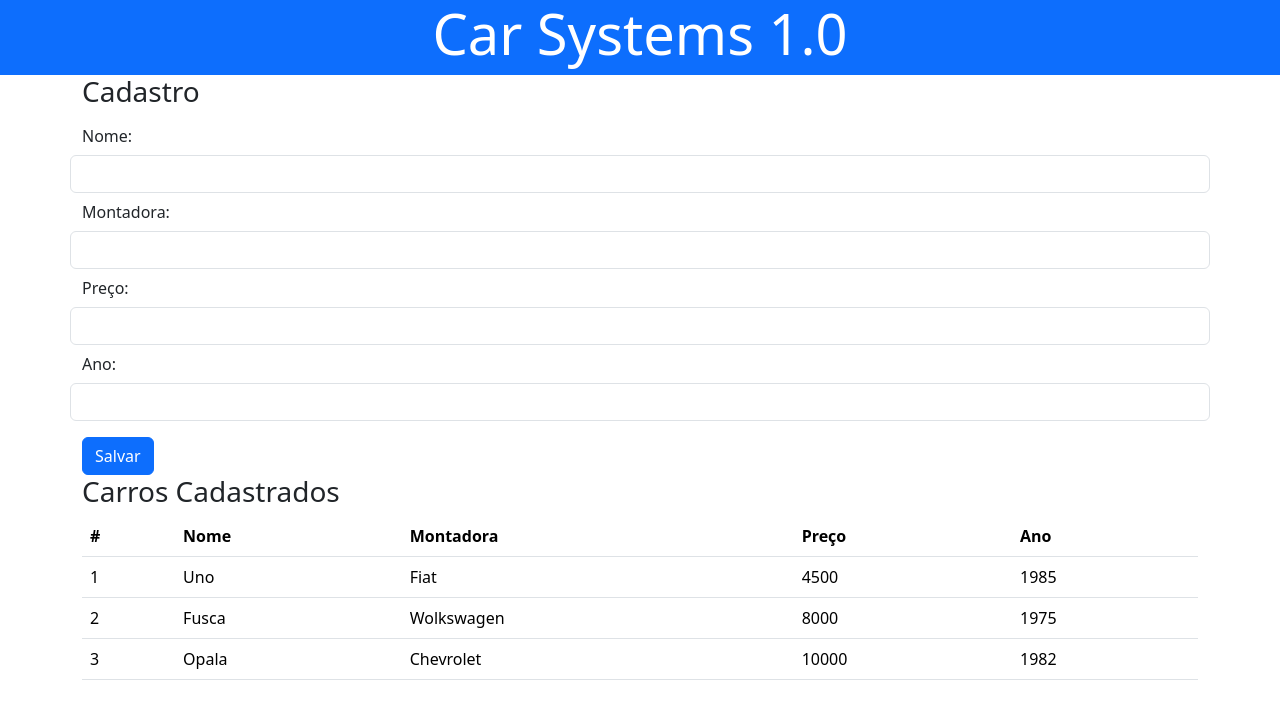
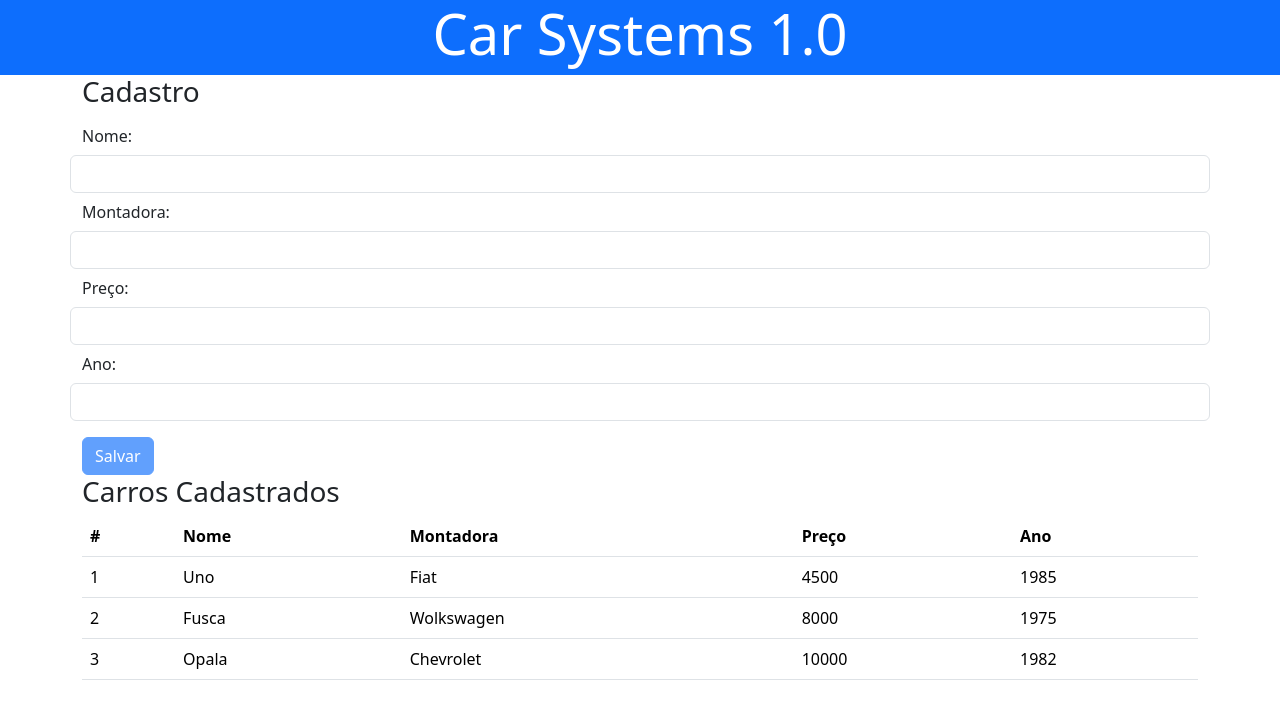
Before and after one commit to Vinist021/Cadastro_Carros, an Angular app: page / in a window 1280 px wide. Shown: the top 708 px of the page. Built offline with nearby package versions, Linux system fonts and the light colour scheme.

Commit message:
Realizada validação de preenchimento nos inputs do formulário

```diff
--- a/src/app/components/carro/carro.html
+++ b/src/app/components/carro/carro.html
@@ -1,6 +1,7 @@
 <div class="container">
     <h3>Cadastro</h3>
-    <form action="">
+
+    <form #formCarros="ngForm">
         <div class="row">
             <label for="nome" class="col-form-label">Nome:</label>
             <input type="text" class="form-control" [(ngModel)]="carro.nome" name="nome" id="nome" required>
@@ -19,7 +20,7 @@
         </div>
         <div class="row">
             <div>
-                <button class="btn btn-primary mt-3" (click)="salvar()">Salvar</button>
+                <button class="btn btn-primary mt-3" (click)="salvar()" [disabled]="formCarros.invalid">Salvar</button>
             </div>
         </div>
     </form>
```
